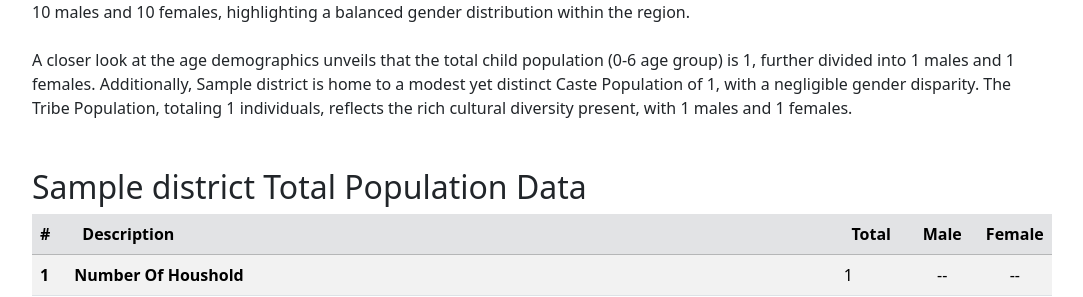
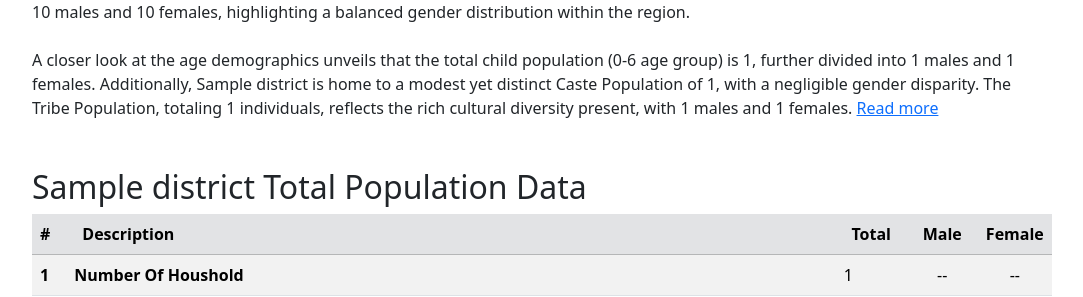
Before and after one commit to RohitSanjayjiwade/Census2011, a Django app: the page made by census/templates/states/cities.html in a window 1280 px wide. Shown: the part 256-553 px from the top of the page, without its empty margins (98-1181 px from the left). Run offline with Django 4.2, Linux system fonts and the light colour scheme; tables that the repository leaves empty hold one stand-in row (Sample ...); some libraries are stand-ins or nearby versions.

Commit message:
add safe

```diff
--- a/census/templates/states/cities.html
+++ b/census/templates/states/cities.html
@@ -106,6 +106,8 @@
                 <br>
                 <br>
                     A closer look at the age demographics unveils that the total child population (0-6 age group) is {{ district.district_years.all.0.data.popul_in_agePersons|intcomma}}, further divided into {{ district.district_years.all.0.data.popul_in_ageMales|intcomma}} males and {{ district.district_years.all.0.data.popul_in_ageFemales|intcomma}} females. Additionally, {{district}} is home to a modest yet distinct Caste Population of {{ district.district_years.all.0.data.caste_popul_persons|intcomma}}, with a negligible gender disparity. The Tribe Population, totaling {{ district.district_years.all.0.data.tribe_popul_persons|intcomma}} individuals, reflects the rich cultural diversity present, with {{ district.district_years.all.0.data.tribe_popul_males|intcomma}} males and {{ district.district_years.all.0.data.tribe_popul_females|intcomma}} females.
+
+                    <a href='#description-paragraph'>Read more</a>
                 </p>
             </div>
         </div>
```
